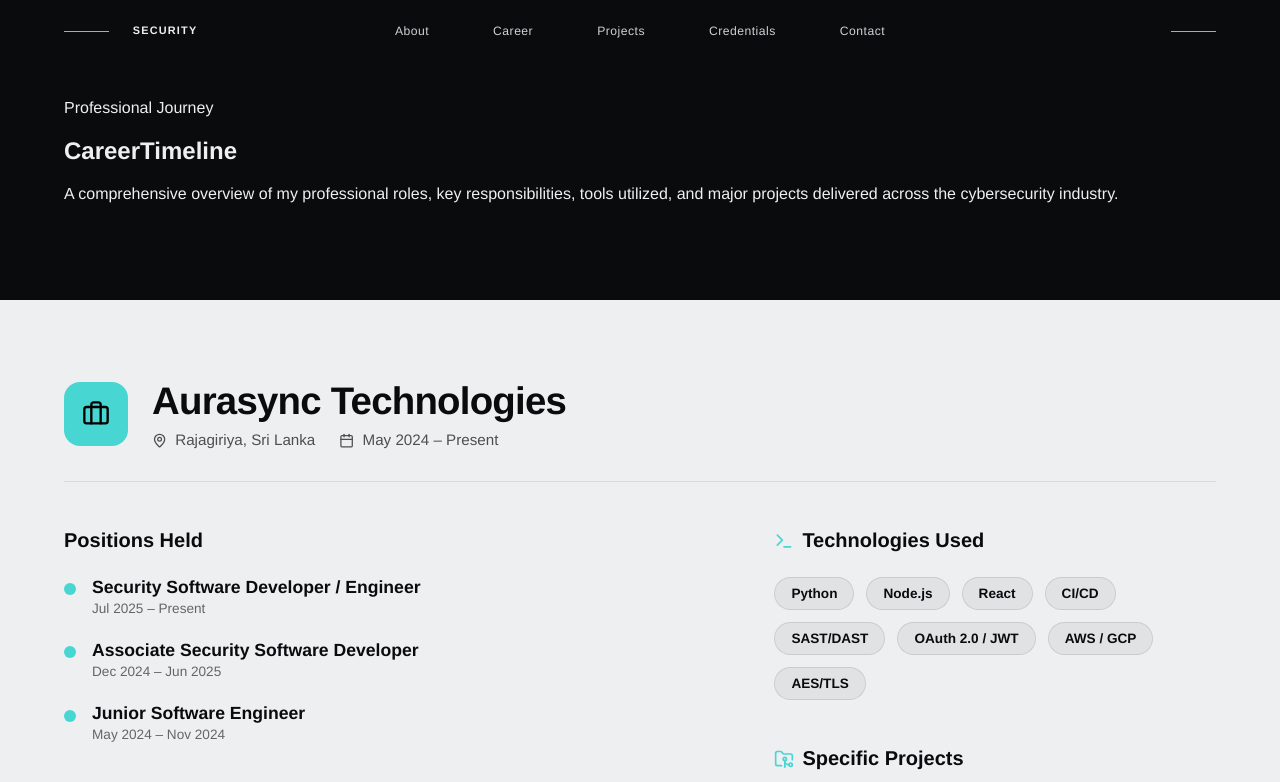
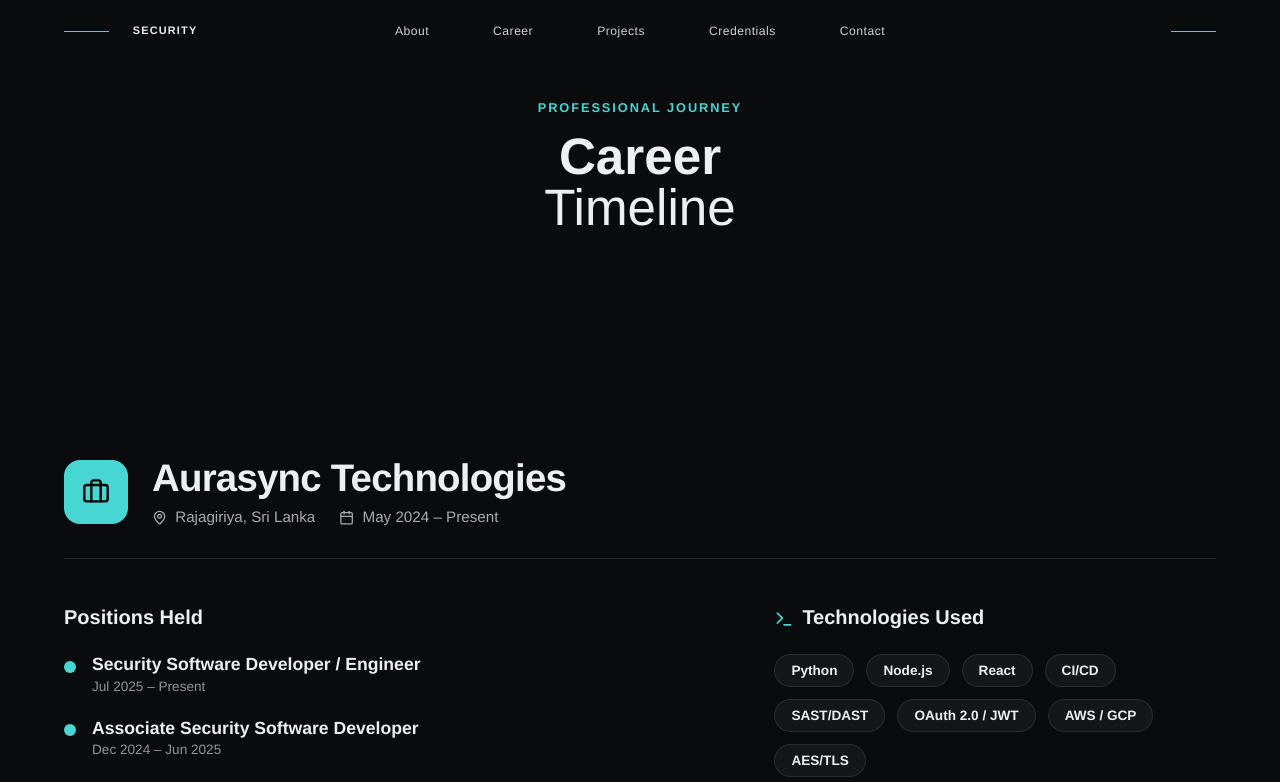
Before and after one commit to theneth/portfolio-landing, a React (Vite) app: page /career in a window 1280 px wide. Shown: the top 782 px of the page. Built offline with nearby package versions, Linux system fonts and the light colour scheme.

Commit message:
Update Career page to use centered master header and consistent dark theme

```diff
--- a/src/pages/Career.jsx
+++ b/src/pages/Career.jsx
@@ -89,26 +89,20 @@
   return (
     <div className="career-page">
       {/* Master Header */}
-      <section className="career-section-dark" style={{ paddingTop: '100px' }}>
-        <header className="master-header">
+      <section className="career-section-dark" id="career" aria-labelledby="career-title" style={{ paddingTop: '100px' }}>
+        <header className="projects-header" style={{ marginBottom: '4rem' }}>
           <span className="section-kicker">Professional Journey</span>
-          <h2 className="master-title">
+          <h2 id="career-title">
             <strong>Career</strong>
             <span>Timeline</span>
           </h2>
-          <p className="master-description">
-            A comprehensive overview of my professional roles, key responsibilities, tools utilized, and major projects delivered across the cybersecurity industry.
-          </p>
         </header>
       </section>
 
-      {/* Alternating Company Sections */}
-      {careerData.map((company, index) => {
-        const isDark = index % 2 !== 0;
-        const sectionClass = isDark ? "career-section-dark" : "career-section-light";
-
+      {/* Dark Company Sections */}
+      {careerData.map((company) => {
         return (
-          <section key={company.company} className={sectionClass}>
+          <section key={company.company} className="career-section-dark">
             <div className="company-container">
               <div className="company-header">
                 <div className="company-title-wrapper">
```
